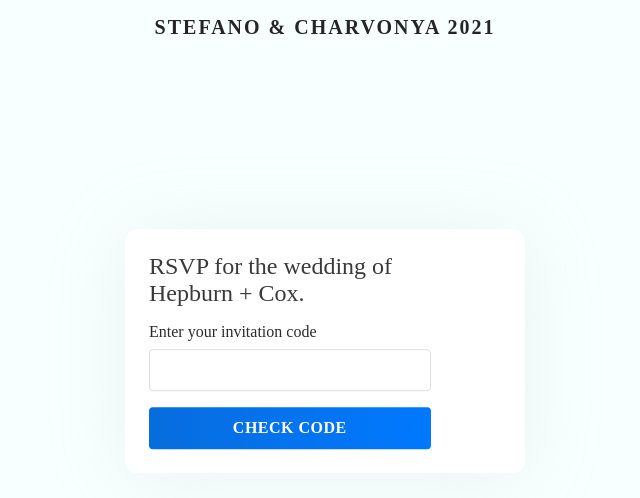
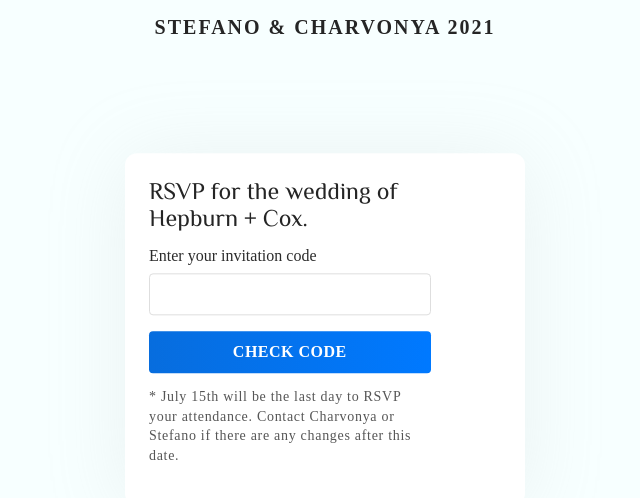
Before and after one commit to VonyaC/WeddingRSVP, a React (Create React App) app in the folder frontend/: page /rsvp in a window 1280 px wide. Shown: the top 498 px of the page, without its empty margins (315-955 px from the left). Built offline with nearby package versions, Linux system fonts and the light colour scheme; a web font is replaced by a local one.

Commit message:
Made updates to disclaimer

```diff
--- a/frontend/src/App.css
+++ b/frontend/src/App.css
@@ -344,3 +344,8 @@ p span {
     padding-top: 40px;
   }
 }
+
+.small-text {
+  font-size: 14px;
+
+}
--- a/frontend/src/components/RsvpForm.tsx
+++ b/frontend/src/components/RsvpForm.tsx
@@ -30,7 +30,7 @@ export const RsvpForm = () => {
         <div className="rsvp">
                 <div className="rsvp-card">
                     <div className="intro-box">
-                        RSVP for the wedding of Hepburn + Cox.
+                        <h4>RSVP for the wedding of Hepburn + Cox.</h4>
                     </div>
                     <div className="rsvp-form">
                         <form onSubmit={checkReservation} className='rsvp-form'>
@@ -39,6 +39,9 @@ export const RsvpForm = () => {
                                 {statusError!=='' && <div className='form-error'>{statusError}</div>}
                             <input type="submit" value="Check code" className='btn btn-rsvp'/>
                         </form>
+                        <div className="intro-box">
+                        <p className='small-text'>* July 15th will be the last day to RSVP your attendance. Contact Charvonya or Stefano if there are any changes after this date.</p>
+                        </div>
                     </div>
                 </div>
         </div>
```
